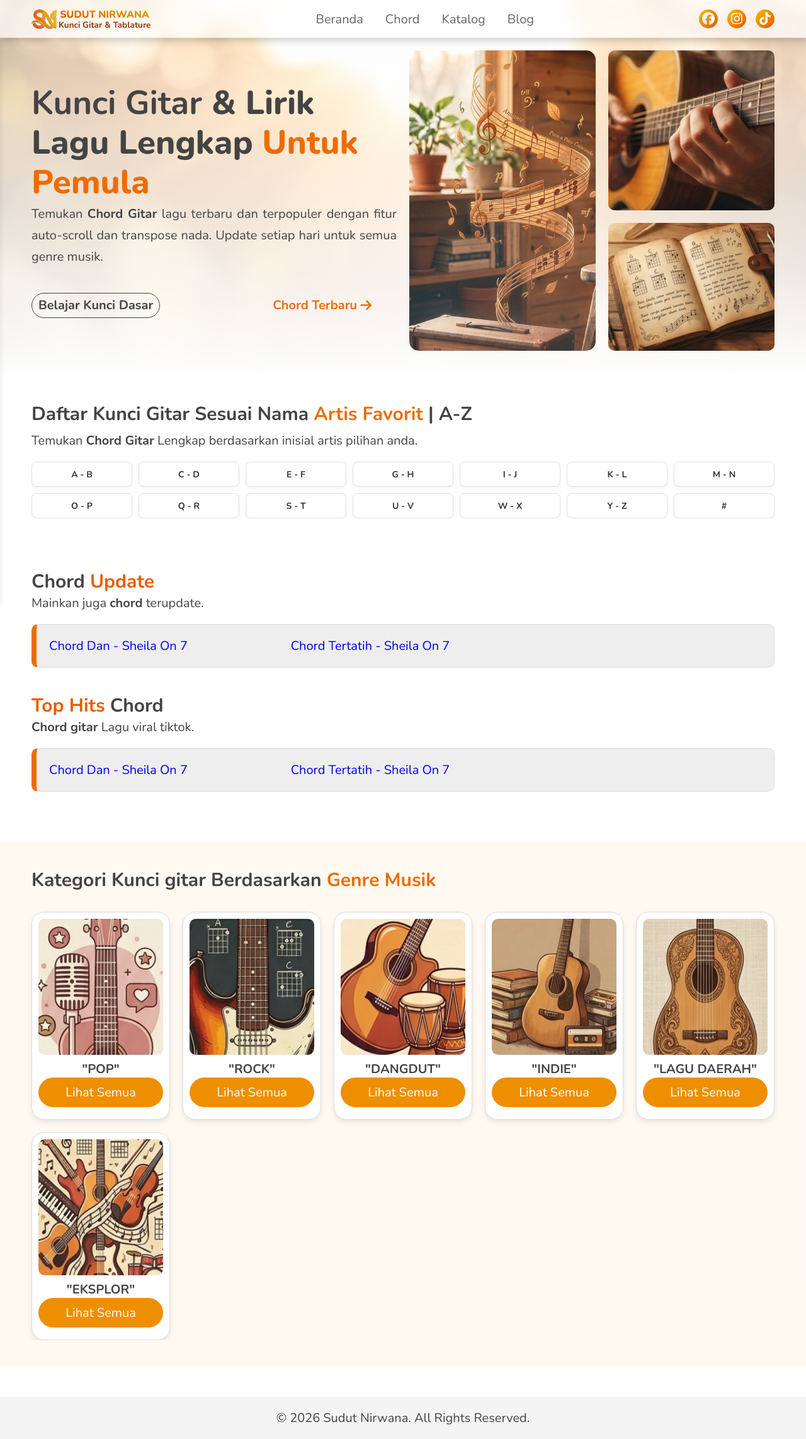
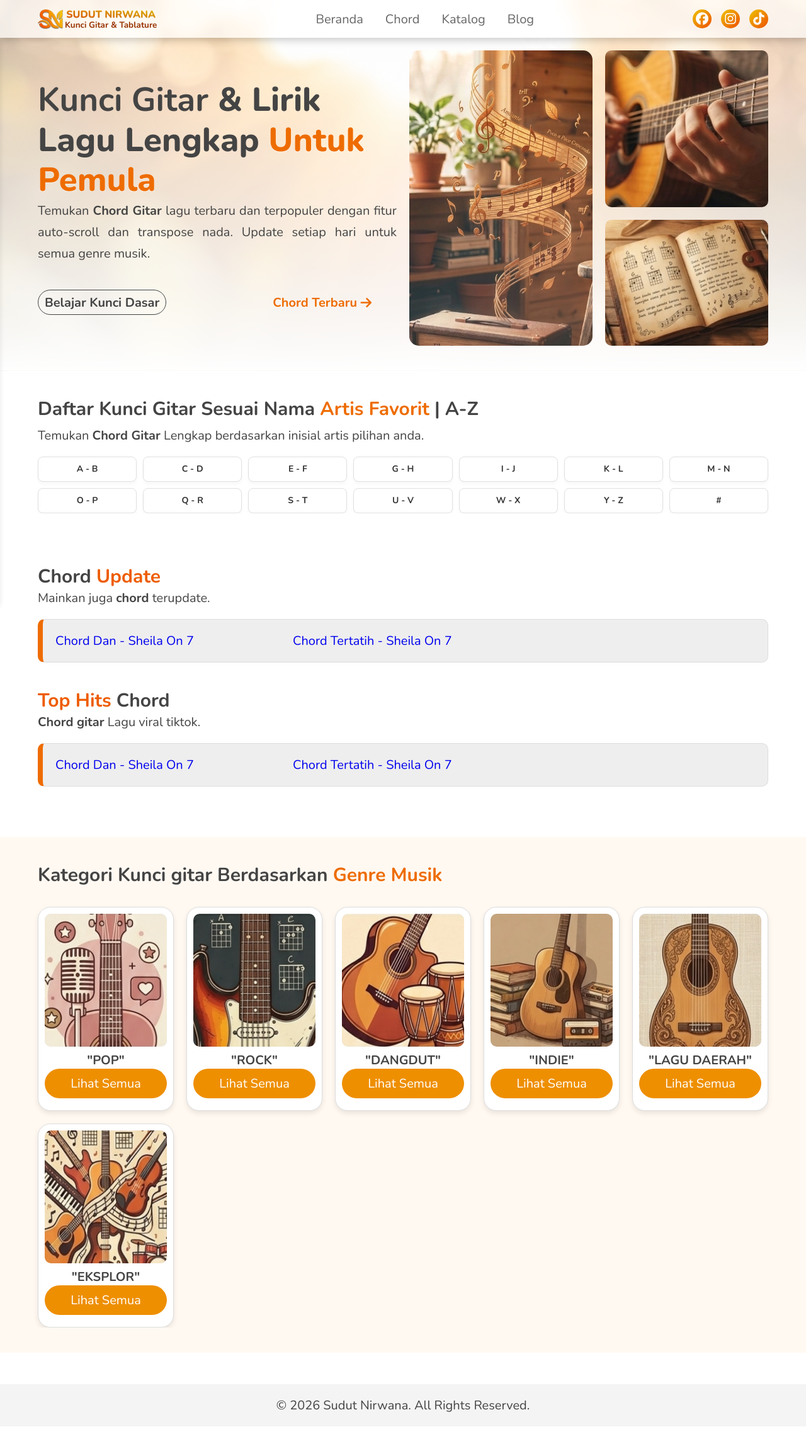
Before and after one commit to sudut-nirwana/sudut-nirwana-main, a Jekyll site: the page built from index.html, in a window 1280 px wide. Shown: the whole page at 63% size. Built offline with Jekyll 4.4.1, drawn with Linux system fonts in a browser that asks for light colours.

Commit message:
Update style.css

```diff
--- a/assets/css/style.css
+++ b/assets/css/style.css
@@ -68,7 +68,7 @@ html.no-scroll{
 }
 .container{
    width: 100%;
-   padding: 0 5px;
+   padding: 0 10px;
    overflow: hidden;
 }
 /*global style end*/
@@ -579,7 +579,7 @@ html.no-scroll{
 /*media query layar tablet*/
 @media(min-width: 768px){
    .container{
-      padding: 0 8px;
+      padding: 0 15px;
       margin: auto;
    }
 /*header style*/
@@ -663,7 +663,7 @@ html.no-scroll{
 @media(min-width: 1024px){
    .container{
       max-width: 1200px;
-      padding: 0 10px;
+      padding: 0 20px;
       margin: auto;
    }
 /*header style*/
```
